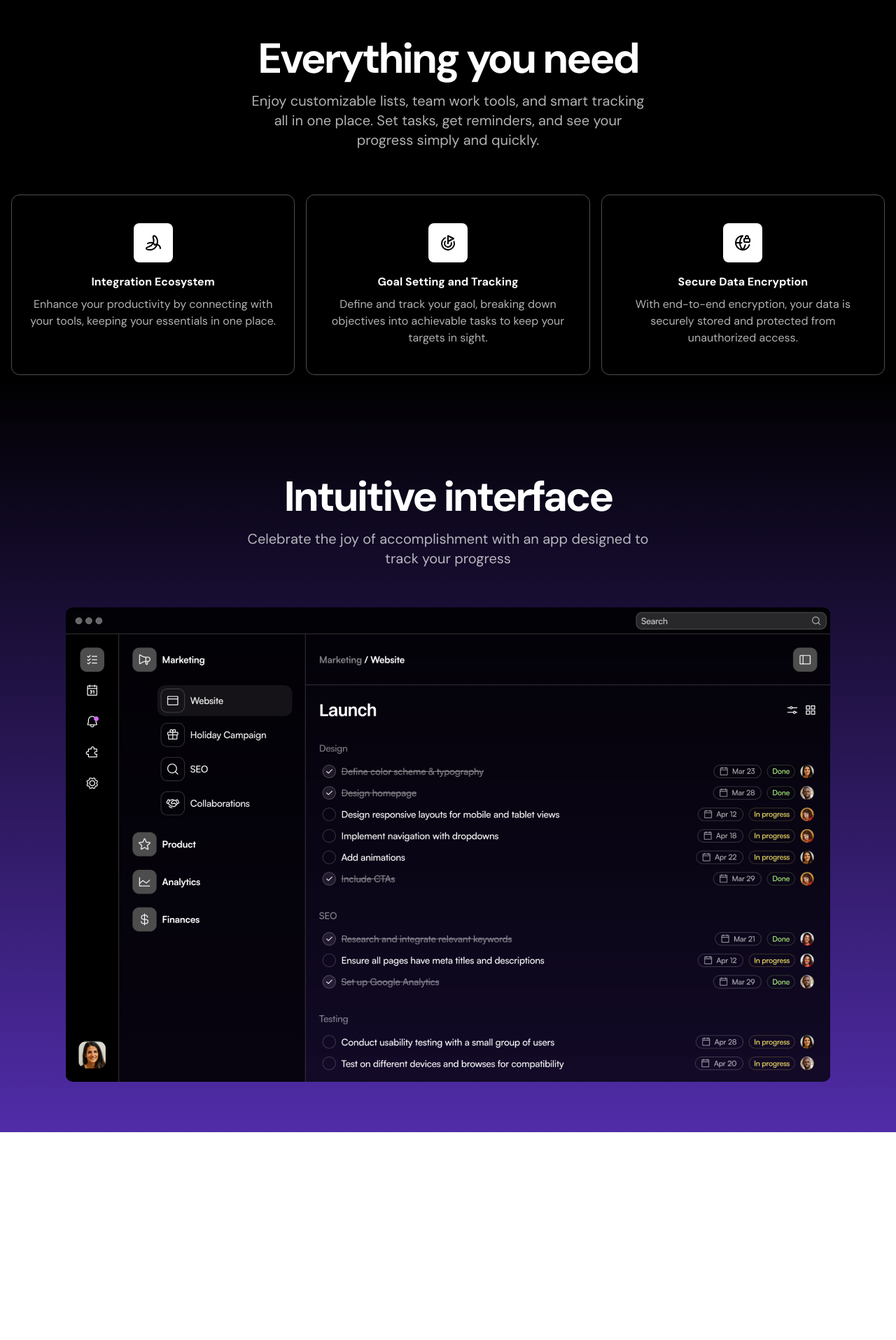
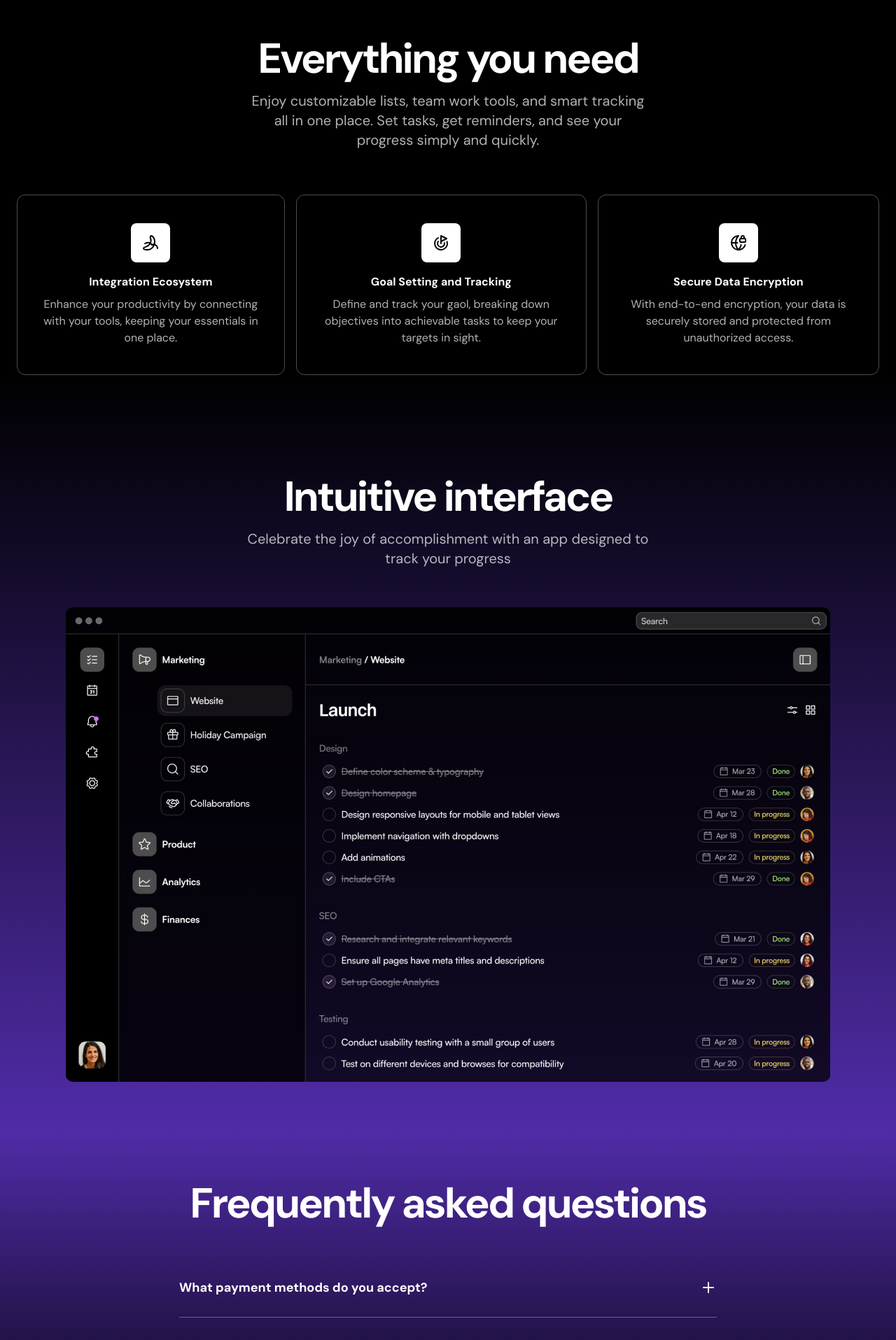
Before and after one commit to waelmando0/sass-la, a Next.js app: page / in a window 1280 px wide. Shown: the part 880-2795 px from the top of the page at 70% size. Before the commit the page ends 2498 px from the top, so only its background shows below. Built offline with nearby package versions, Linux system fonts and the light colour scheme.

Commit message:
add FAQs section

```diff
--- a/src/app/layout.tsx
+++ b/src/app/layout.tsx
@@ -10,7 +10,10 @@ export default function RootLayout({
 }>) {
 	return (
 		<html lang='en'>
-			<body className={cn('antialiased font-sans', fontSans.variable)}>
+			<body
+				className={cn('antialiased font-sans', fontSans.variable)}
+				suppressHydrationWarning={true}
+			>
 				<Header />
 				<main className='flex-1'>{children}</main>
 			</body>
--- a/src/app/page.tsx
+++ b/src/app/page.tsx
@@ -1,3 +1,4 @@
+import FAQs from '../components/FAQs';
 import Features from '../components/Features';
 import Hero from '../components/Hero';
 import LogoTigger from '../components/LogoTigger';
@@ -10,6 +11,7 @@ const page = () => {
 			<LogoTigger />
 			<Features />
 			<ProductShowcase />
+			<FAQs />
 		</>
 	);
 };
--- /dev/null
+++ b/src/components/FAQs.tsx
@@ -0,0 +1,88 @@
+'use client';
+
+import { Plus, Minus } from 'lucide-react';
+import React, { useState, useRef } from 'react';
+
+const items = [
+	{
+		question: 'What payment methods do you accept?',
+		answer:
+			'We accept all major credit cards, Paypal, and various other payment methods in your region.',
+	},
+	{
+		question: 'How does the pricing work for teams?',
+		answer:
+			'Our pricing is per user, per month. This means you only pay for the number of team members you have on your account. Discounts are available for larger teams and annual subscriptions.',
+	},
+	{
+		question: 'Can I change my plan later?',
+		answer:
+			'Yes, you can upgrade or downgrade your plan at any time. Changes to your plan will be prorated and reflected in your next billing cycle.',
+	},
+	{
+		question: 'Is my data secure?',
+		answer:
+			'Security is our top priority. We use state-of-the-art encryption and comply with the best industry practices to ensure that your data is stored securely and accessed only by authorized users.',
+	},
+];
+
+const AccordionItem = ({
+	question,
+	answer,
+}: {
+	question: string;
+	answer: string;
+}) => {
+	const [isOpen, setIsOpen] = useState(false);
+	const contentRef = useRef<HTMLDivElement>(null);
+
+	return (
+		<div className='py-7 border-b border-white/30'>
+			<div
+				className='flex items-center justify-between cursor-pointer '
+				onClick={() => setIsOpen(!isOpen)}
+				aria-expanded={isOpen}
+			>
+				<span className='text-lg font-bold'>{question}</span>
+				{isOpen ? <Minus /> : <Plus />}
+			</div>
+			<div
+				ref={contentRef}
+				style={{
+					maxHeight:
+						isOpen && contentRef.current
+							? `${contentRef.current.scrollHeight}px`
+							: '0px',
+				}}
+				className='overflow-hidden transition-max-height duration-500 ease-in-out'
+			>
+				<div className='mt-4 text-left'>{answer}</div>
+			</div>
+		</div>
+	);
+};
+
+const FAQs = () => {
+	return (
+		<section className='bg-black text-white bg-gradient-to-b from-[#502CA8] to-black'>
+			<div className='max-w-7xl mx-auto px-6 pt-[72px] text-center'>
+				<div className='max-w-3xl mx-auto'>
+					<h2 className='font-bold text-5xl sm:text-6xl tracking-tighter'>
+						Frequently asked questions
+					</h2>
+					<div className='mt-12'>
+						{items.map((item) => (
+							<AccordionItem
+								question={item.question}
+								answer={item.answer}
+								key={item.question}
+							/>
+						))}
+					</div>
+				</div>
+			</div>
+		</section>
+	);
+};
+
+export default FAQs;
--- a/src/components/Features.tsx
+++ b/src/components/Features.tsx
@@ -25,7 +25,7 @@ const features = [
 const Features = () => {
 	return (
 		<section className='bg-black text-white'>
-			<div className='max-w-7xl mx-auto px-4 pt-[72px] text-center'>
+			<div className='max-w-7xl mx-auto px-6 pt-[72px] text-center'>
 				<div className='max-w-xl mx-auto'>
 					<h2 className='font-bold text-5xl sm:text-6xl tracking-tighter'>
 						Everything you need
@@ -40,7 +40,7 @@ const Features = () => {
 					{features.map((feature) => (
 						<div
 							key={feature.title}
-							className='border border-white/30 px-5 py-10 rounded-xl sm:flex-1'
+							className='border border-white/30 px-6 py-10 rounded-xl'
 						>
 							<div className='inline-flex h-14 w-14 bg-white text-black items-center justify-center rounded-lg'>
 								{feature.icon}
--- a/src/components/Header.tsx
+++ b/src/components/Header.tsx
@@ -10,7 +10,7 @@ const Header = () => {
 		<header className='relative z-40 w-full '>
 			<Banner />
 			<div className='bg-black '>
-				<div className='max-w-7xl mx-auto px-4 py-4'>
+				<div className='max-w-7xl mx-auto px-6 py-4'>
 					<div className='flex items-center justify-between'>
 						{/* Logo */}
 						<LogoImage />
--- a/src/components/LogoTigger.tsx
+++ b/src/components/LogoTigger.tsx
@@ -19,7 +19,7 @@ const images = [
 const LogoTigger = () => {
 	return (
 		<section className='bg-black text-white'>
-			<div className='max-w-sm md:max-w-7xl mx-auto px-4 sm:py-16'>
+			<div className='max-w-sm md:max-w-7xl mx-auto px-6 sm:py-16'>
 				<h2 className='text-center text-xl sm:text-2xl text-white/70'>
 					{`Trusted by the world's most innovative teams `}
 				</h2>
--- a/src/components/ProductShowcase.tsx
+++ b/src/components/ProductShowcase.tsx
@@ -5,7 +5,7 @@ import AppScreen from '../assets/images/app-screen.png';
 const ProductShowcase = () => {
 	return (
 		<section className='bg-black text-white bg-gradient-to-b from-black to-[#502CA8] sm:py-[72px]'>
-			<div className='max-w-7xl mx-auto px-4 pt-[72px] text-center'>
+			<div className='max-w-7xl mx-auto px-6 pt-[72px] text-center'>
 				<div className='flex flex-col items-center justify-center'>
 					<div className='max-w-xl mx-auto'>
 						<h2 className='font-bold text-5xl sm:text-6xl tracking-tighter'>
```
Also changed, not shown: src/assets/icons/plus.svg (deleted).
